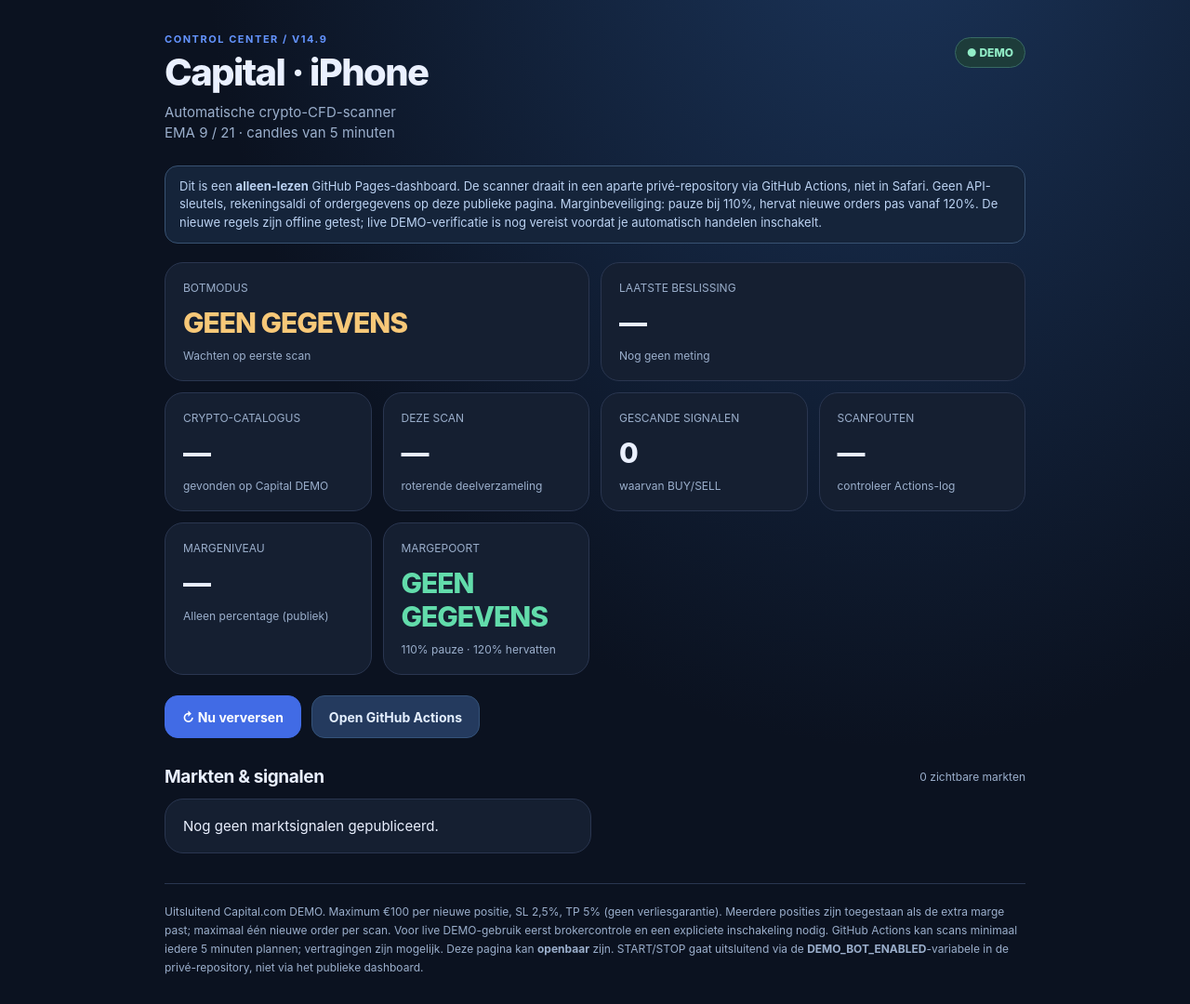
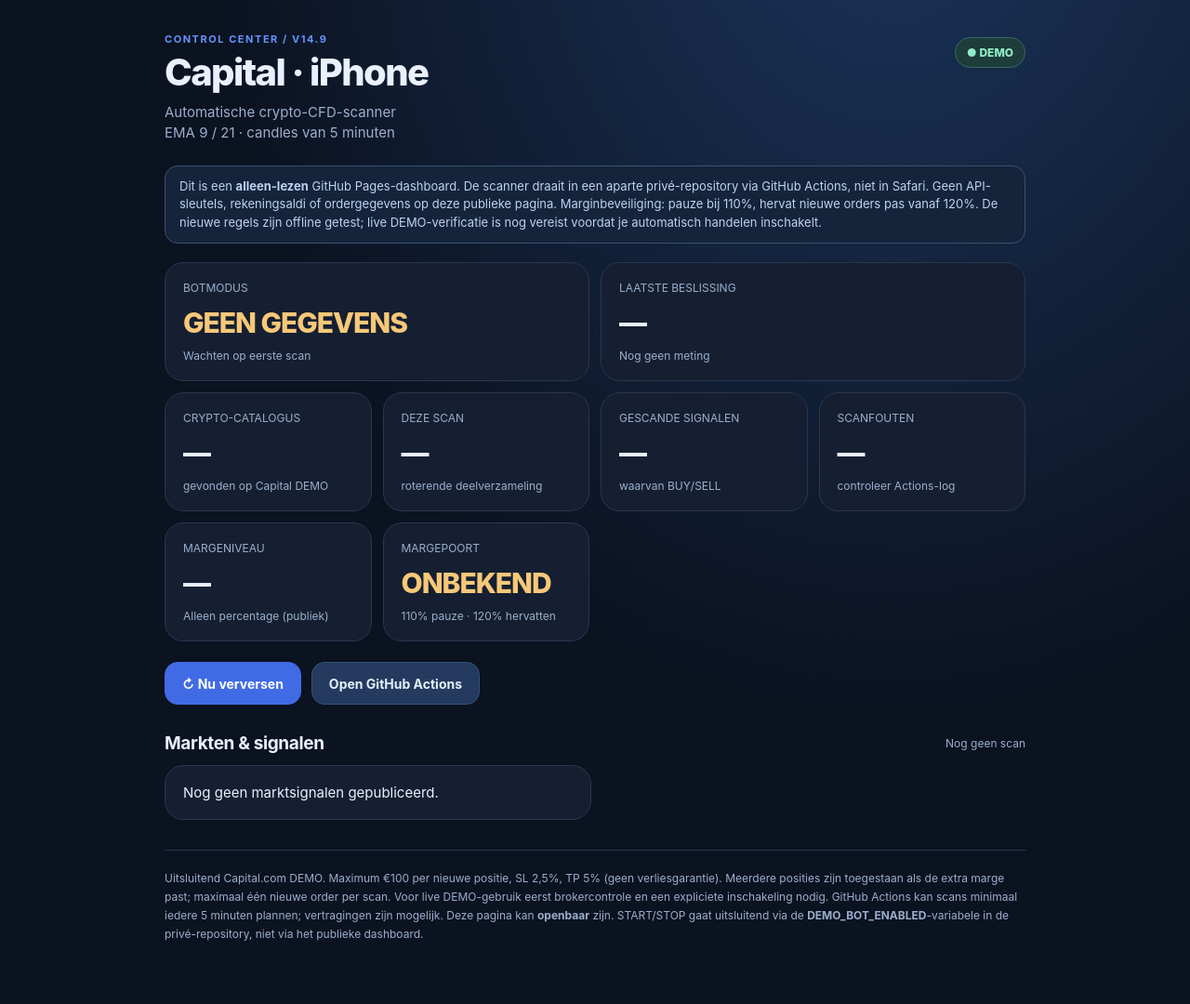
Before and after one commit to k7zyyctgbb-gif/capital-iphone-dashboard, a plain HTML site: page index.html in a window 1280 px wide. Shown: the whole page at 93% size. After the commit the page ends 1044 px from the top, so only its background shows below. Drawn offline with Linux system fonts and the light colour scheme.

Commit message:
Fix unknown margin gate indicator on empty or stale DEMO status

```diff
--- a/index.html
+++ b/index.html
@@ -62,13 +62,14 @@ async function refresh(){
   e('scanned').textContent=safe(data.markets_scanned);
   e('errors').textContent=safe(data.errors_count);
   e('margin').textContent=data.margin_level_pct == null?'—':data.margin_level_pct+'%';
-  e('margin-gate').textContent=!validScan?'GEEN GEGEVENS':data.margin_paused?'PAUZE':'BESCHIKBAAR';
-  e('margin-gate').className='value '+(data.margin_paused?'warn':'good');
+  const marginKnown=validScan && !stale && typeof data.margin_level_pct==='number' && Number.isFinite(data.margin_level_pct);
+  e('margin-gate').textContent=!marginKnown?'ONBEKEND':data.margin_paused?'PAUZE':'BESCHIKBAAR';
+  e('margin-gate').className='value '+(!marginKnown||data.margin_paused?'warn':'good');
   e('errors').className='value '+(data.errors_count>0?'bad':'');
   e('updated').textContent=validScan?'Laatste scan: '+new Date(scannedAt).toLocaleString('nl-NL'):'Nog geen meting';
   const signals=Array.isArray(data.signals)?data.signals:[];
-  e('signals-count').textContent=signals.filter(s=>s.signal==='BUY'||s.signal==='SELL').length;
-  e('markets-label').textContent=signals.length+' zichtbare markten';
+  e('signals-count').textContent=validScan?signals.filter(s=>s.signal==='BUY'||s.signal==='SELL').length:'—';
+  e('markets-label').textContent=validScan?signals.length+' zichtbare markten':'Nog geen scan';
   if(data.repo&&/^[A-Za-z0-9_.-]+\/[A-Za-z0-9_.-]+$/.test(data.repo))e('actions').href='https://github.com/'+data.repo+'/actions';
   const list=e('markets');list.replaceChildren();
   if(!signals.length){const msg=document.createElement('div');msg.className='card';msg.textContent='Nog geen marktsignalen gepubliceerd.';list.append(msg)}
```
